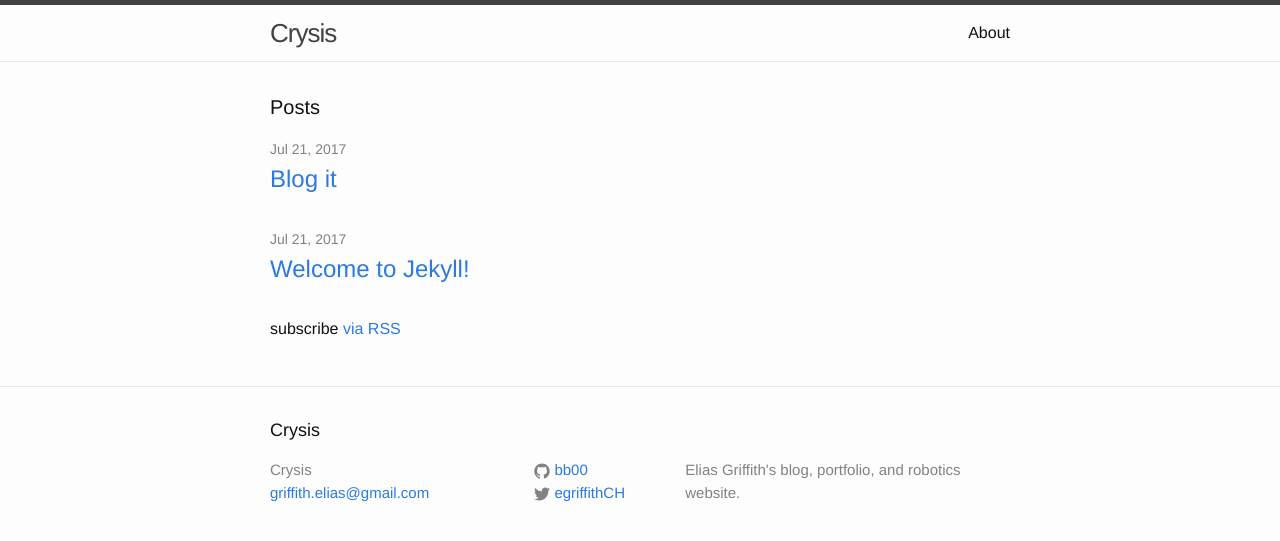
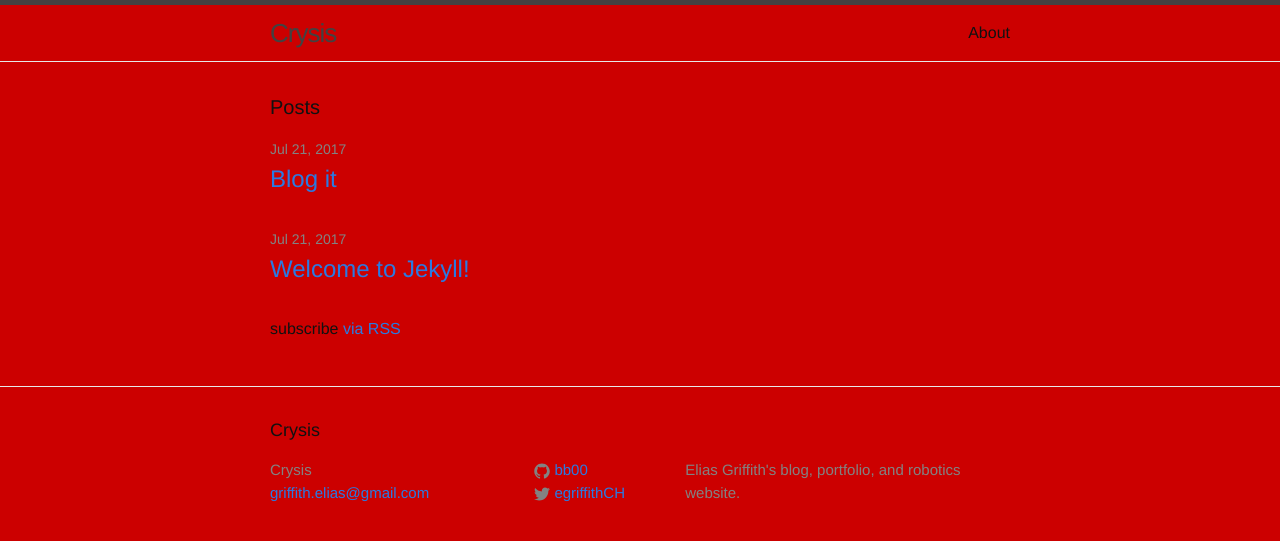
Before and after one commit to bb00/brokensite, a Jekyll site: the page built from index.html, in a window 1280 px wide. Shown: the top 541 px of the page. Built offline with Jekyll 4.4.1, drawn with Linux system fonts in a browser that asks for light colours.

Commit message:
Change background color to test

```diff
--- a/css/main.scss
+++ b/css/main.scss
@@ -15,7 +15,7 @@ $base-line-height: 1.5;
 $spacing-unit:     30px;
 
 $text-color:       #111;
-$background-color: #fdfdfd;
+$background-color: #cc0000;
 $brand-color:      #2a7ae2;
 
 $grey-color:       #828282;
```
